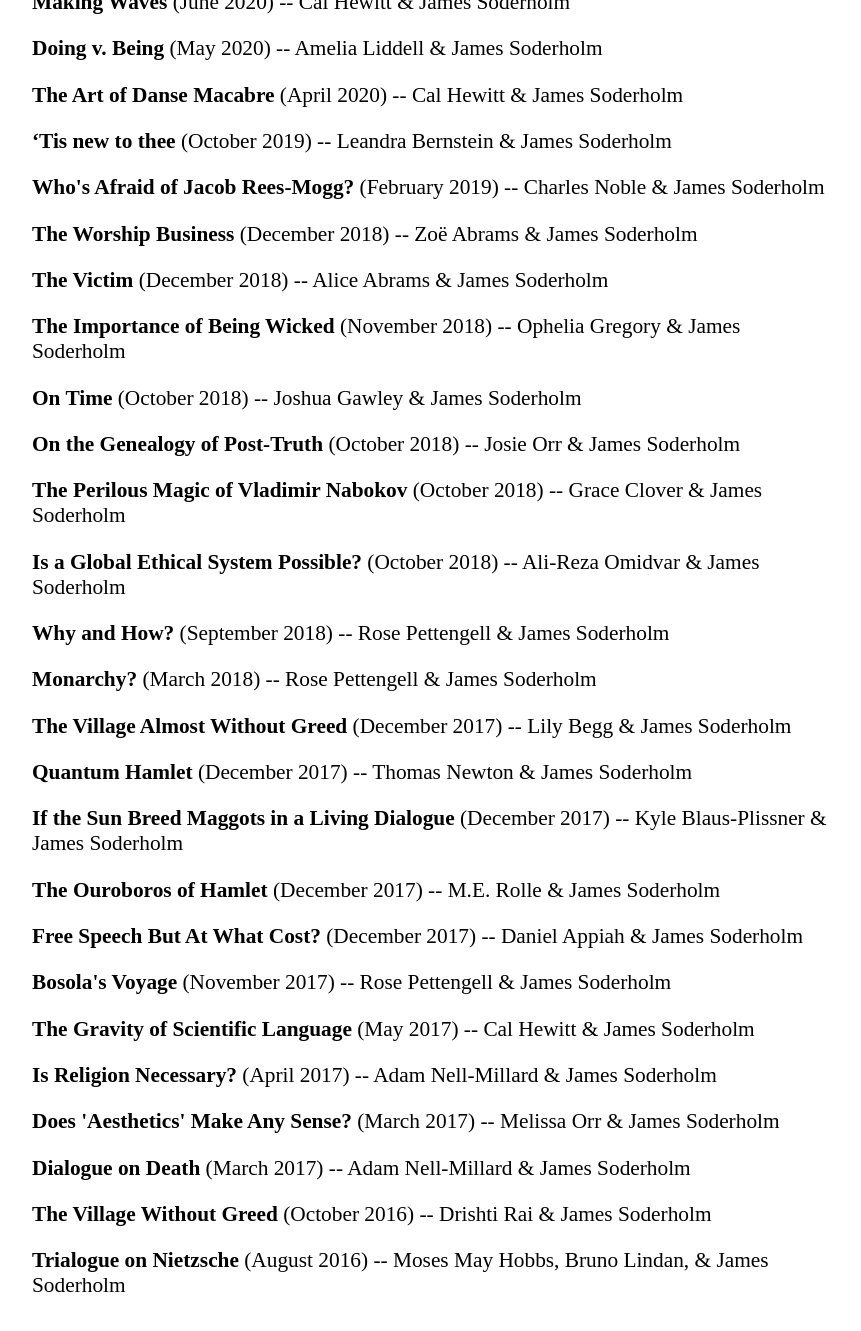
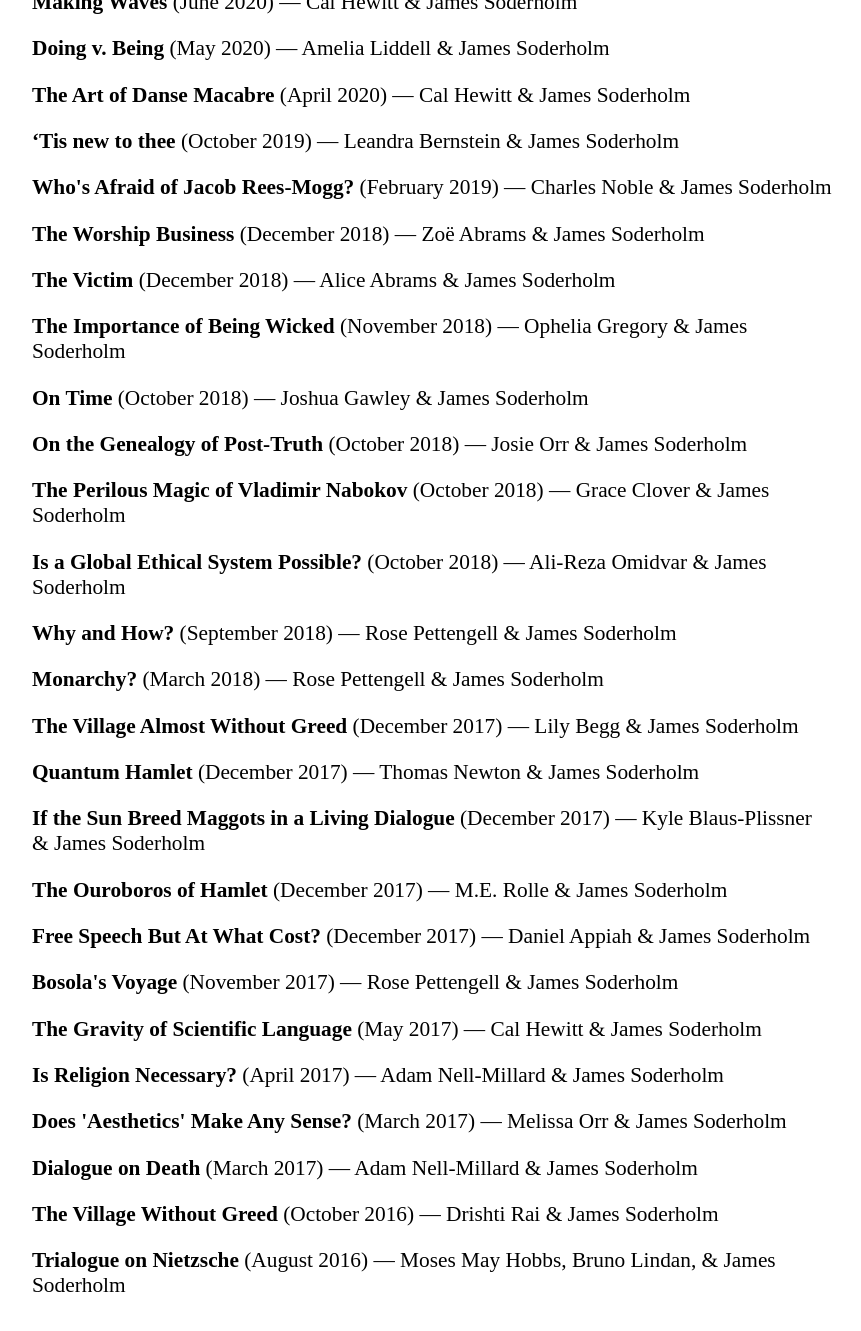
Before and after one commit to calhewitt/dialogic-static, a Jekyll site: the page built from all_dialogues.html, in a window 1280 px wide and 1400 px high, scrolled down 607 px. Shown: the top 1331 px of the window, without its empty margins (208-1069 px from the left). Built offline with Jekyll 4.4.1, drawn with Linux system fonts in a browser that asks for light colours; nearby versions of some CDN libraries; some of the changed text lies outside the part shown.

Commit message:
update authors page

```diff
--- a/all_dialogues.html
+++ b/all_dialogues.html
@@ -11,7 +11,7 @@ permalink: /all-dialogues/
 
   {% for post in site.posts %}
   {% unless post.exclude %}
-  <p><a href = "{{ post.url }}"><strong>{{ post.title }}</strong> ({{ post.date | date: "%B %Y" }}) -- {{ post.authors }}</a></p>
+  <p><a href = "{{ post.url }}"><strong>{{ post.title }}</strong> ({{ post.date | date: "%B %Y" }}) &mdash; {{ post.authors }}</a></p>
   {% endunless %}
   {% endfor %}
 
```
Also changed, not shown: authors.html (+22 -4 lines), media/dialogue_authors/bips-bright.jpg (added), 2 other files.
